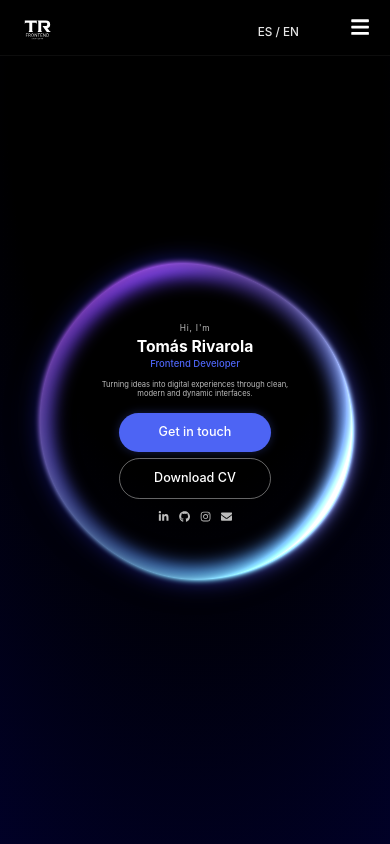
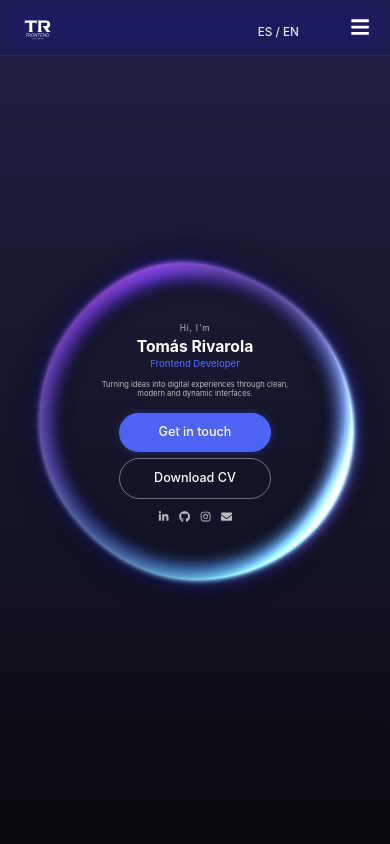
Before and after one commit to TomasRivarola451/portfolio, a React (Vite) app: page / in a window 390 px wide. Shown: the top 844 px of the page. Built offline with nearby package versions, Linux system fonts and the light colour scheme; the HTML template or start-up script is replaced by a standard one.

Commit message:
Fix fondo móvil cross-browser

```diff
--- a/src/index.css
+++ b/src/index.css
@@ -16,19 +16,20 @@ body {
   overflow-x: hidden;
 }
 
-/* Fondo alternativo cuando background-attachment no funciona (iOS/Android) */
-@supports (-webkit-touch-callout: none) {
+/* === Corrección de fondo para móviles iOS/Android === */
+/* Algunos navegadores ignoran background-attachment: fixed en mobile */
+@media (max-width: 1024px) {
   body {
-    background-attachment: scroll;
-    background-size: cover;
-    background-position: fixed;
+    background-attachment: scroll !important;
+    background-size: cover !important;
+    background-position: center !important;
+    position: relative;
   }
 
   html::before {
     content: "";
     position: fixed;
-    top: 0;
-    left: 0;
+    inset: 0;
     width: 100%;
     height: 100%;
     background: linear-gradient(to top, #0a0a0f 0%, #111123 30%, #1a1a33 70%, #20204a 100%);
@@ -44,11 +45,26 @@ body {
   background-repeat: no-repeat;
   background-size: cover;
   min-height: 100vh;
+  position: relative;
+  z-index: 0;
 }
 
-@supports (-webkit-touch-callout: none) {
+/* Fallback de .bg-gradient para móviles */
+@media (max-width: 1024px) {
   .bg-gradient {
-    background-attachment: scroll;
+    background-attachment: scroll !important;
+    background-size: cover !important;
+    background-position: center !important;
+  }
+
+  .bg-gradient::before {
+    content: "";
     position: fixed;
+    inset: 0;
+    width: 100%;
+    height: 100%;
+    background: radial-gradient(120% 120% at 50% 10%, #000000 40%, #010133 100%);
+    z-index: -1;
+    pointer-events: none;
   }
 }
```
